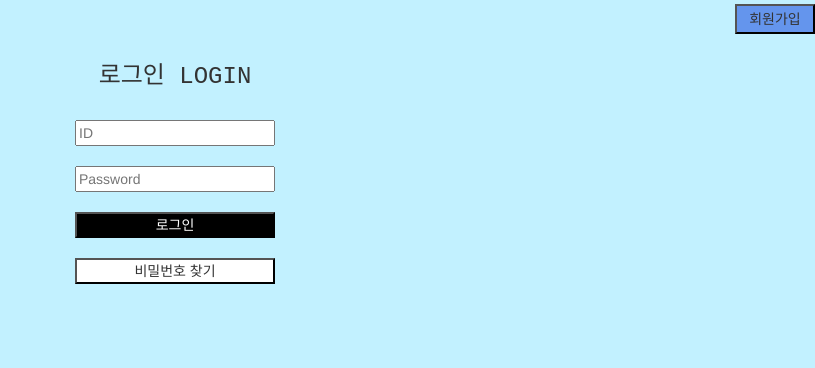
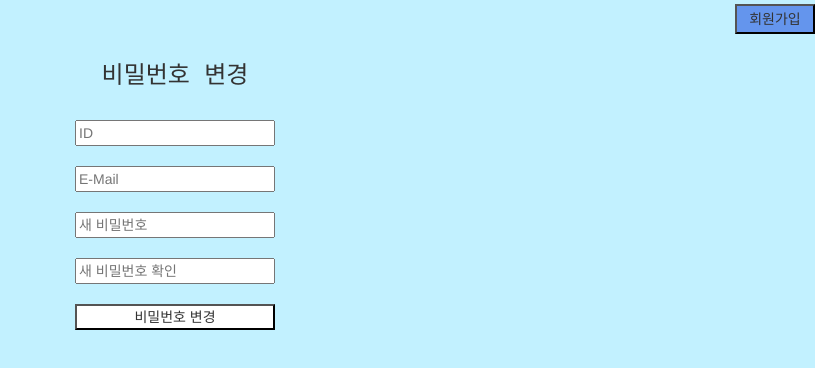
Before and after one commit to etri-MIJI/promission, a website: page views/changepassword.html in a window 1280 px wide. Shown: the part 66-434 px from the top of the page, without its empty margins (465-1280 px from the left). Drawn offline with nearby package versions, Linux system fonts and the light colour scheme.

Commit message:
[기능] 화면 추가
비밀번호 변경, 로그인 화면 추가

```diff
--- a/views/login.html
+++ b/views/changepassword.html
@@ -2,7 +2,7 @@
 <html>
   <center>
     <head>
-      <title>PROMISSION♥/로그인</title>
+      <title>PROMISSION♥/비밀번호 변경</title>
       <link
         rel="stylesheet"
         href="https://maxcdn.bootstrapcdn.com/bootstrap/3.3.2/css/bootstrap.min.css"
@@ -26,20 +26,14 @@
       <button style="height: 30px; width: 80px;float: right;" class="a">
         회원가입</button
       ><br /><br />
-      <h3 style="font-family:monospace;">로그인 LOGIN</h3>
+      <h3 style="font-family:monospace;">비밀번호 변경</h3>
       <br />
       <input style="width: 200px;" placeholder="ID" /><br /><br />
-      <input
-        style="width: 200px;"
-        placeholder="Password"
-        type="password"
-      /><br /><br />
-      <button style="width: 200px; background-color: black; color: white;">
-        로그인
-      </button>
-      <br /><br />
+      <input style="width: 200px;" placeholder="E-Mail" /><br /><br />
+      <input style="width: 200px;" placeholder="새 비밀번호" /><br /><br />
+      <input style="width: 200px;" placeholder="새 비밀번호 확인" /><br /><br />
       <button style="width: 200px;">
-        비밀번호 찾기
+        비밀번호 변경
       </button>
     </body>
   </center>
```
